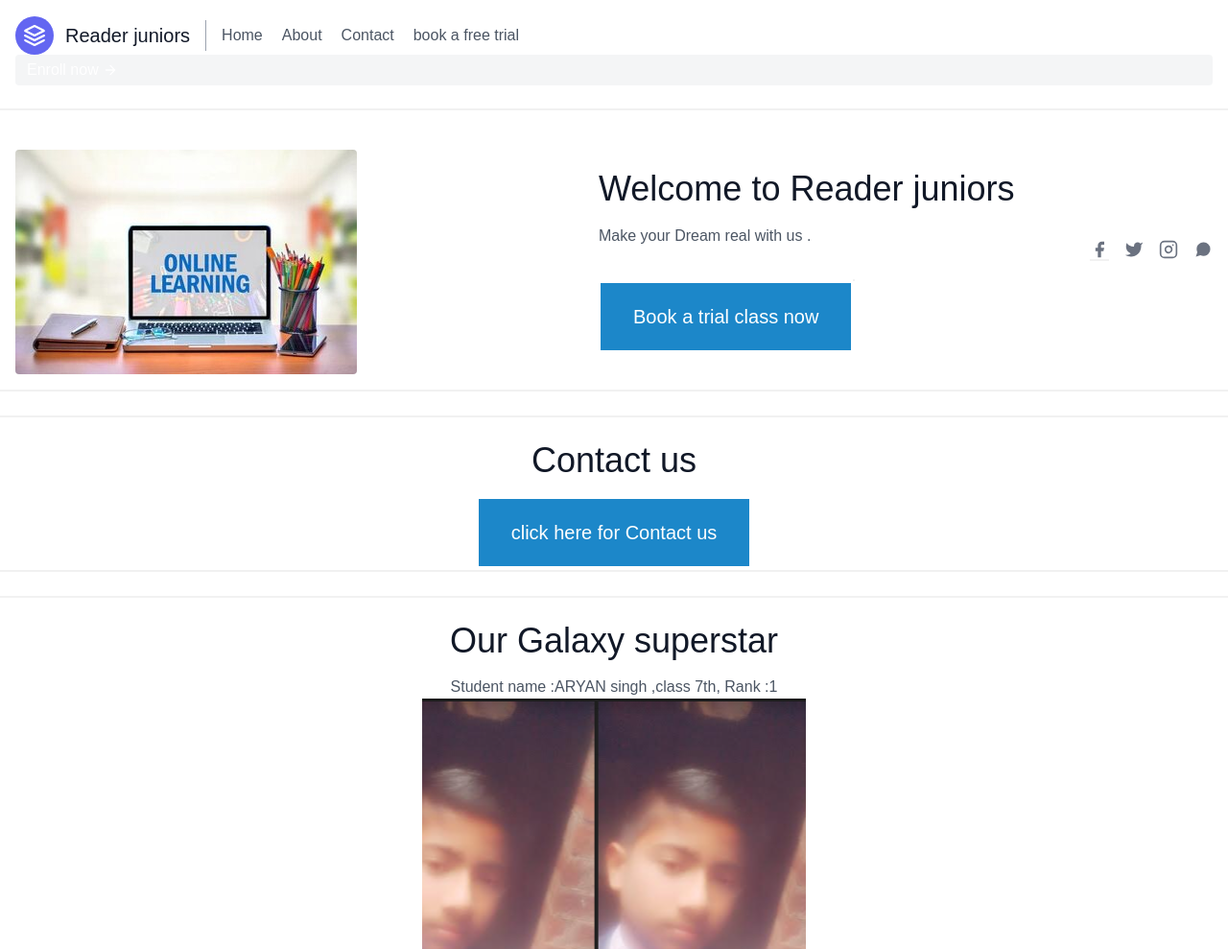
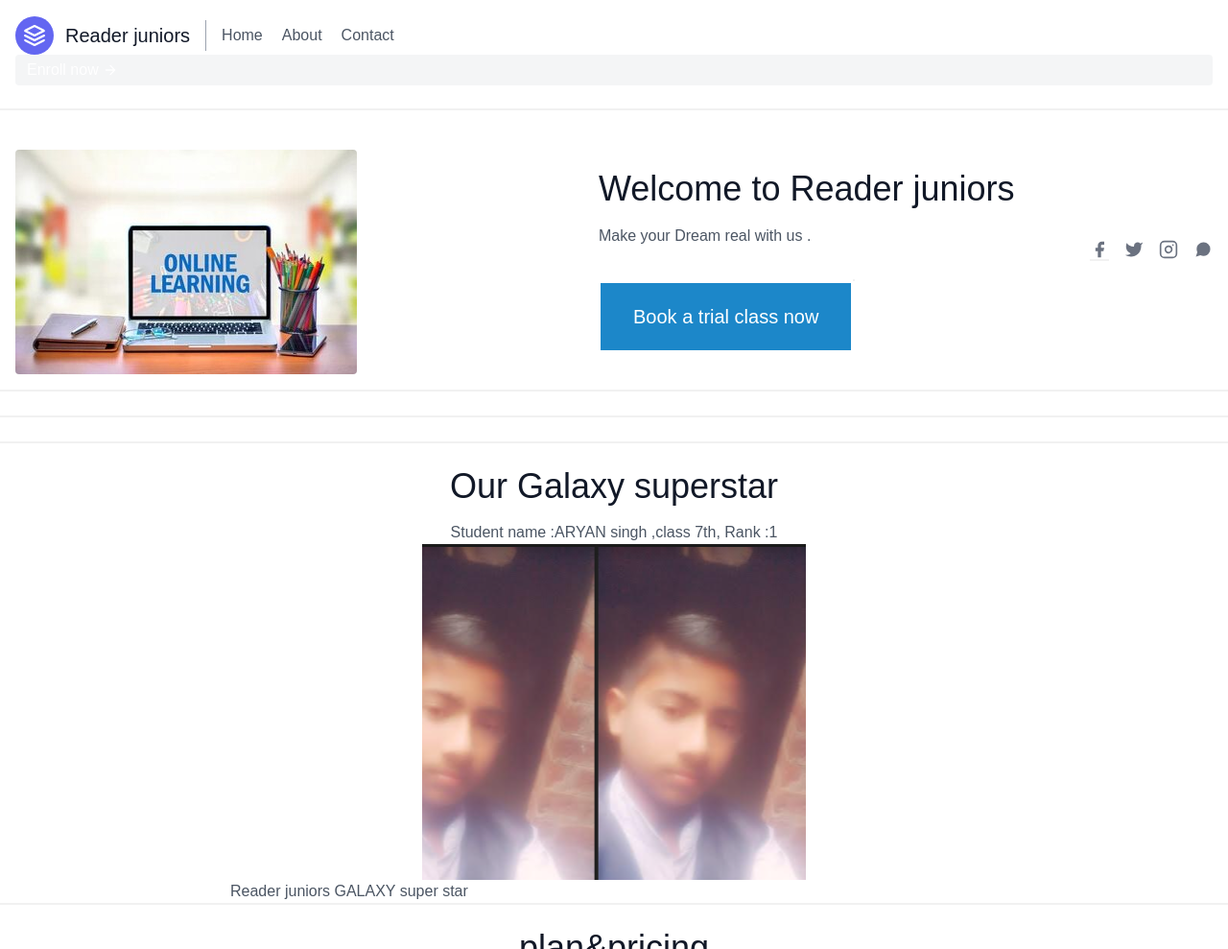
Before and after one commit to Ishaansingh/Readerjuniors, a plain HTML site: page Index.html in a window 1280 px wide. Shown: the part 111-1100 px from the top of the page at 96% size. Drawn offline with nearby package versions, Linux system fonts and the light colour scheme.

Commit message:
Add files via upload

```diff
--- a/Index.html
+++ b/Index.html
@@ -146,8 +146,10 @@ hr {
               <nav class="md:mr-auto md:ml-4 md:py-1 md:pl-4 md:border-l md:border-gray-400	flex flex-wrap items-center text-base justify-center">
                 <a href="/"class="mr-5 hover:text-gray-900">Home</a>
                 <a href="/"class="mr-5 hover:text-gray-900">About</a>
-                <a href="/" class="mr-5 hover:text-gray-900">Contact</a>
-                <a href="/" class="mr-5 hover:text-gray-900">book a free trial </a>
+
+                <a href="/" class="Contact">Contact</a>
+
+
               </nav>
               <button class="inline-flex items-center bg-gray-100 border-0 py-1 px-3 focus:outline-none hover:bg-gray-200 rounded text-base mt-4 md:mt-0">Enroll now
                 <svg fill="none" stroke="currentColor" stroke-linecap="round" stroke-linejoin="round" stroke-width="2" class="w-4 h-4 ml-1" viewBox="0 0 24 24">
@@ -226,19 +228,7 @@ hr {
 
       <hr>
       <hr>
-  <body>
-    <h1 class="title-font sm:text-4xl text-3xl mb-4 font-medium text-gray-900">Contact us
-      <br class="hidden lg:inline-block">
-       </h1>
 
-
-       <a href="https://docs.google.com/forms/d/e/1FAIpQLSffbt4LucQBj-lHdHl13vO5bbEhWhiycHNx96g9OlVOuJGU4w/viewform?usp=pp_url" class="button">click here for Contact us</a>
-      </body>
-    </html>
-    <hr>
-  </div>
-</div>
-</body>
 </html>
 <hr>
 <h1 class="title-font sm:text-4xl text-3xl mb-4 font-medium text-gray-900">Our Galaxy superstar
@@ -370,6 +360,5 @@ Rs.700
     <br>
 
 
-
   </body>
 </html>
```
Also changed, not shown: 1 other file.
